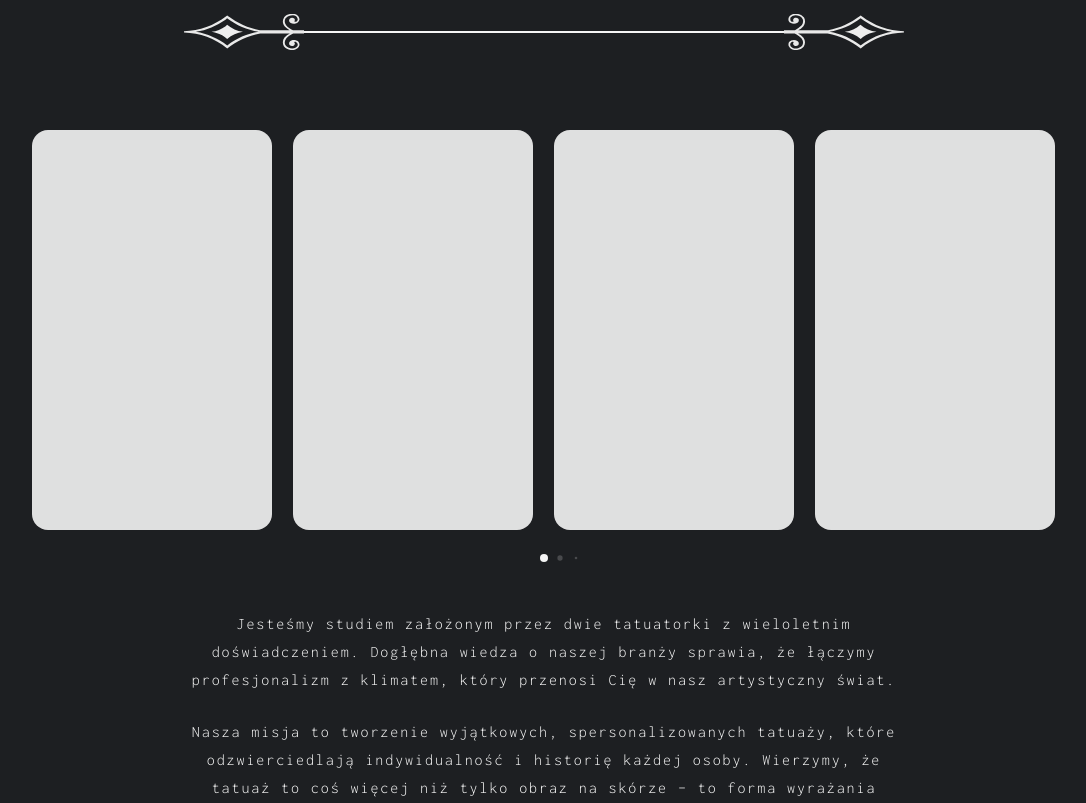
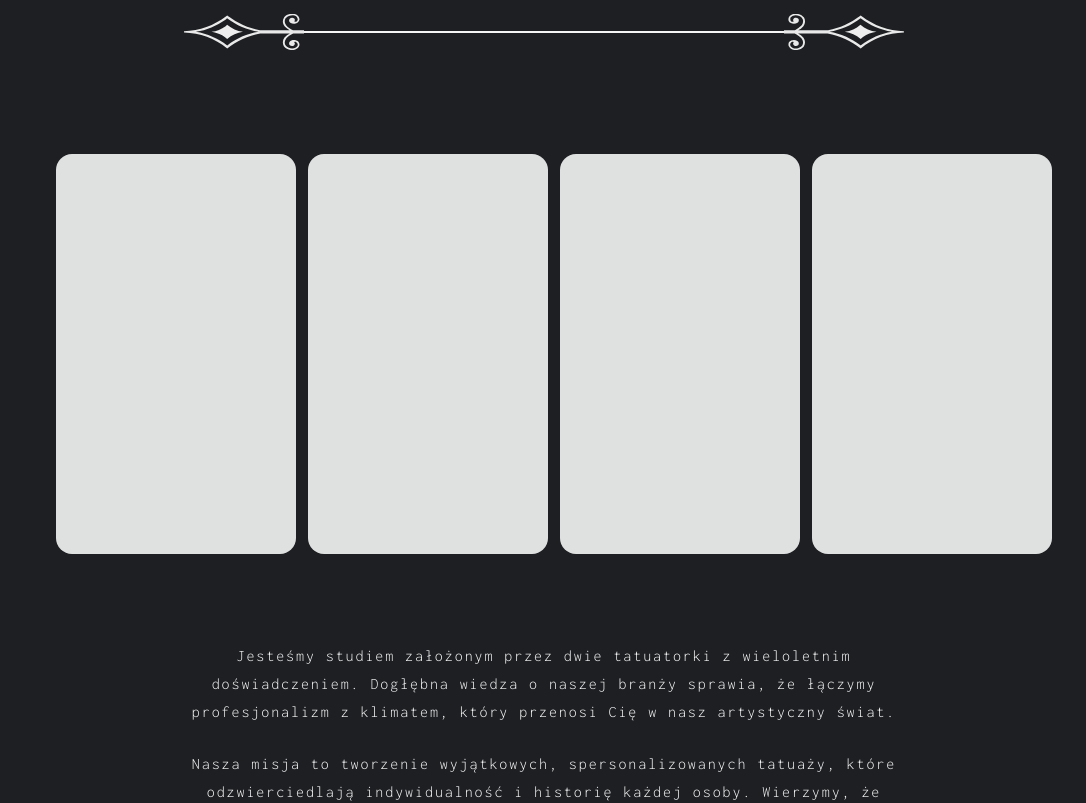
Before and after one commit to Delicadency/k2inked, a Next.js app: page / in a window 1280 px wide. Shown: the part 1000-1803 px from the top of the page, without its empty margins (96-1182 px from the left). Built offline with nearby package versions, Linux system fonts and the light colour scheme.

Commit message:
feat: update Carousel breakpoints for improved responsiveness; refactor StudioCarousel for better desktop handling

```diff
--- a/src/components/Carousel.tsx
+++ b/src/components/Carousel.tsx
@@ -22,7 +22,7 @@ export const Carousel = ({ items, className, swiperProps }: CarouselProps) => {
       watchOverflow
       pagination={{ clickable: true, dynamicBullets: true }}
       breakpoints={{
-        0: { slidesPerView: 1.2, spaceBetween: 20 },
+        0: { slidesPerView: 1.25, spaceBetween: 10 },
         768: { slidesPerView: 2.5, spaceBetween: 20 },
         1280: { slidesPerView: 4, spaceBetween: 20 },
       }}
--- a/src/components/Landing/Studio/StudioCarousel.tsx
+++ b/src/components/Landing/Studio/StudioCarousel.tsx
@@ -1,16 +1,32 @@
+"use client";
+import { useEffect, useState } from "react";
 import { Carousel } from "@/components/Carousel";
 
 export const StudioCarousel = () => {
-
-    // Placeholder cards; replace with actual content as needed
   const cards = Array.from({ length: 4 }).map((_, i) => (
     <div key={i} className="bg-light/90 h-100 w-60 rounded-2xl backdrop-blur-sm" />
   ));
 
+  const [isDesktop, setIsDesktop] = useState(false);
+
+  useEffect(() => {
+    const check = () => setIsDesktop(window.innerWidth >= 1280);
+    check();
+    window.addEventListener("resize", check);
+    return () => window.removeEventListener("resize", check);
+  }, []);
+
+  if (isDesktop) {
     return (
+      <div className="grid grid-cols-4 gap-8 max-w-5xl w-full px-6 pb-12 pt-6 mb-10">
+        {cards}
+      </div>
+    );
+  }
 
+  return (
     <Carousel
-        className="light-swiper h-110 w-full max-w-2xl desktop:max-w-5xl px-6 pb-12 pt-6 mb-10"
+      className="light-swiper h-110 w-full max-w-2xl px-6 pb-12 pt-6 mb-10"
       items={cards}
       swiperProps={{
         pagination: { clickable: true, dynamicBullets: true },
```
Lines whose indentation alone changed are shown as unchanged.
